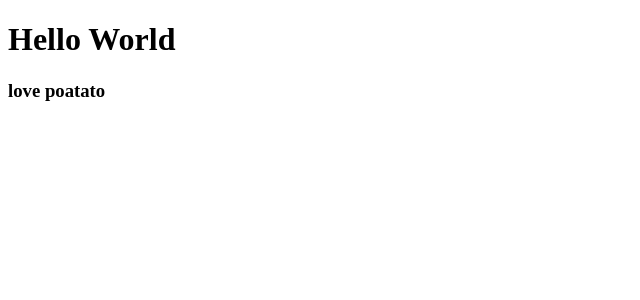
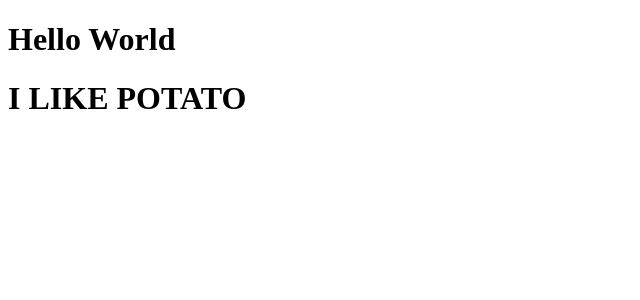
Before and after one commit to KanuBang/react-app, a React (Create React App) app: page / in a window 1280 px wide. Shown: the top 300 px of the page, without its empty margins (0-640 px from the left). Built offline with nearby package versions, Linux system fonts and the light colour scheme.

Commit message:
Make Component Part 2

```diff
--- a/src/App.js
+++ b/src/App.js
@@ -1,5 +1,5 @@
 import React from "react";
-import Potato from "./Potato";
+
 
 // App 컴포넌트가 html을 반환한다.
 // App 함수가 반환한 HTML이 리액트 앱 화면에 그려진다.
@@ -10,11 +10,13 @@ function App() {
       <Potato />
     </div>
 
-    // Potato.js에 Potato 컴포넌트를 만든다 (JSX)
-    // App 컴포넌트의 반환 값으로 Potato 컴포넌트를 추가
-    // 리턴
-    // index.js 리턴 받은 값을 렌더링한다.
   );
 }
 
+// App 내부에 Potato 컴포넌트 만들기
+function Potato( ) {
+  return <h1>I LIKE POTATO</h1>
+}
+
+
 export default App;
--- a/src/Potato.js
+++ /dev/null
@@ -1,9 +0,0 @@
-import React from "react";
-// 리액트가 JSX를 이해하기 위해 필요함
-
-// 컴포넌트의 기본 틀 + 컴포넌트 이름은 대문자로 시작해야(중요)
-function Potato( ) {
-    return <h3>love poatato</h3>;
-}
-
-export default Potato;
```
